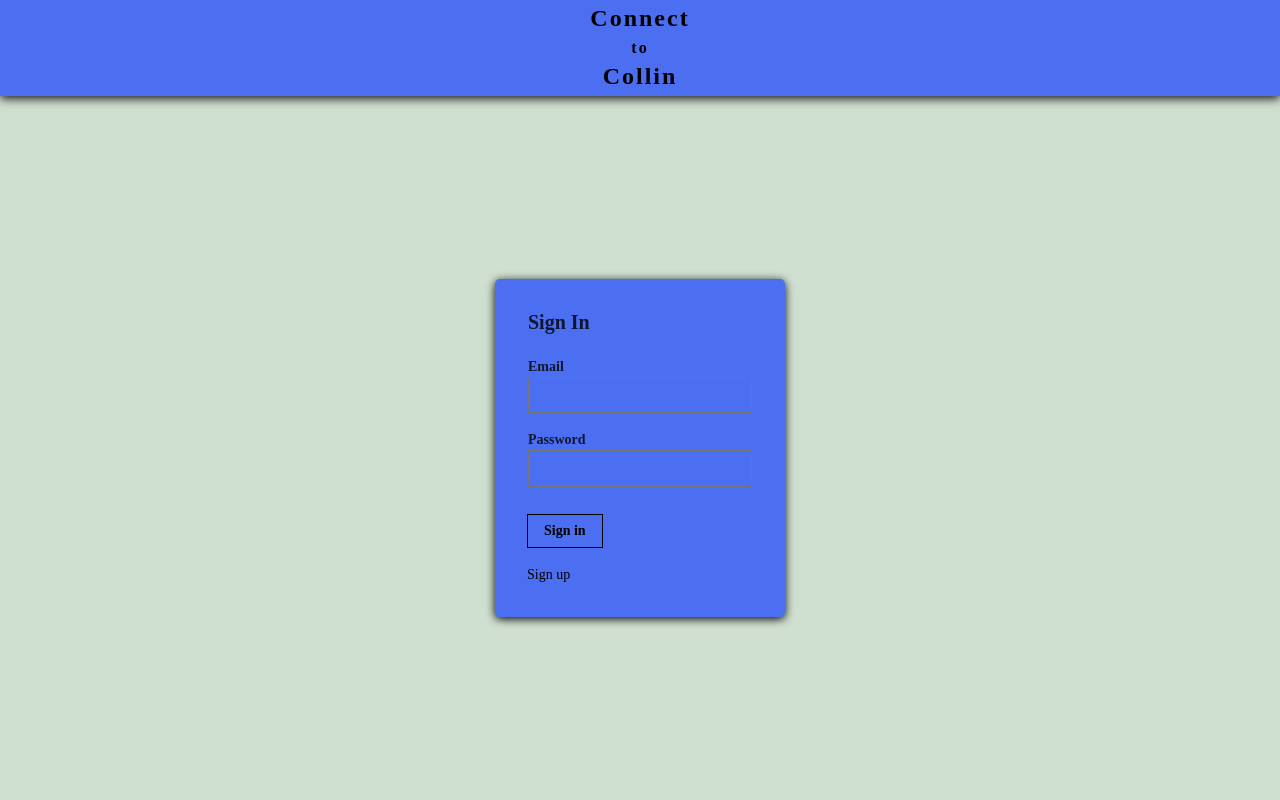
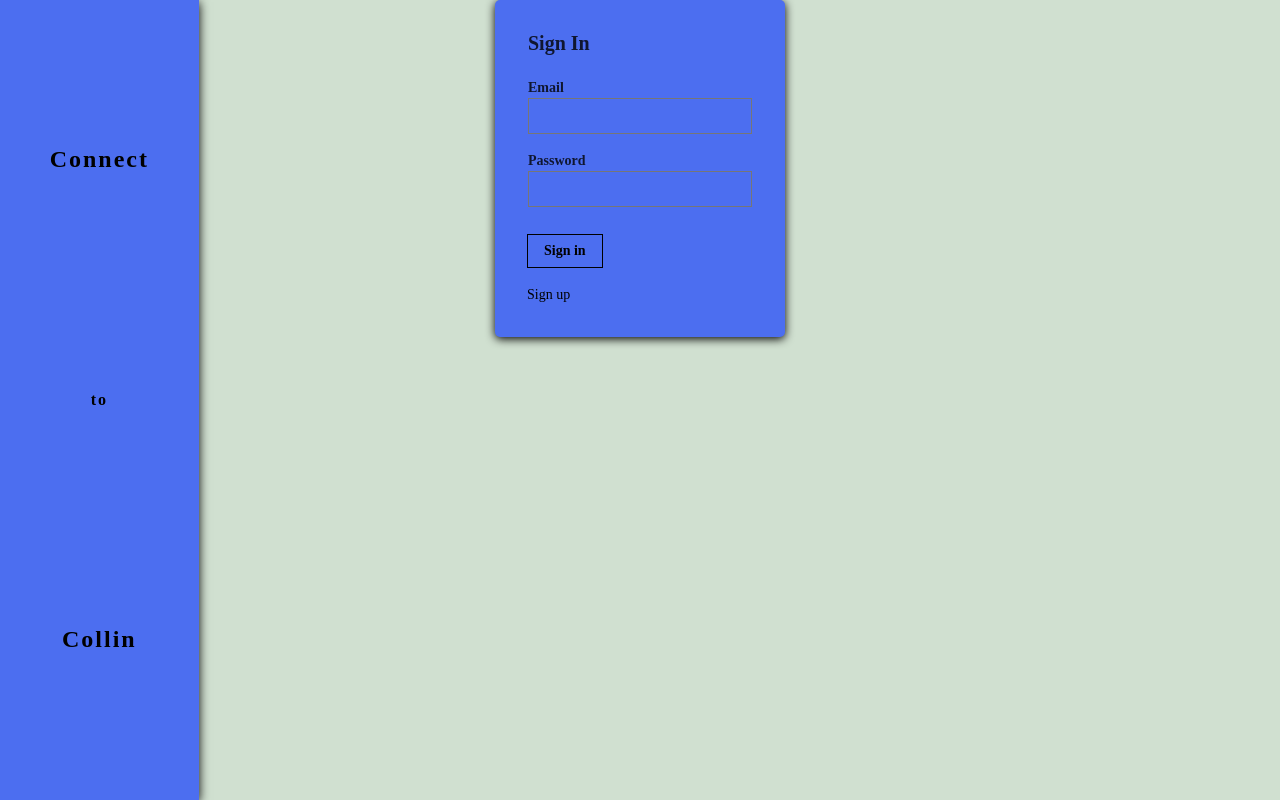
Before and after one commit to HiMyNameIsCollin/c2cChat, a React (Create React App) app in the folder client/: page / in a window 1280 px wide. Built offline with nearby package versions, Linux system fonts and the light colour scheme.

Commit message:
Note to self, can I script git commands?

```diff
--- a/client/src/App.sass
+++ b/client/src/App.sass
@@ -82,7 +82,7 @@ html
   grid-row: 1/2
   height: 100%
   -web-kit-position: sticky
-  position: sticky
+  position: fixed
   z-index: 1
   span
     color: black
@@ -178,6 +178,7 @@ html
     grid-row: 3/4
     height: 100%
     padding: 0 .4em .4em .4em
+    position: fixed
     width: 100%
     input
       border-radius: 5px
```
